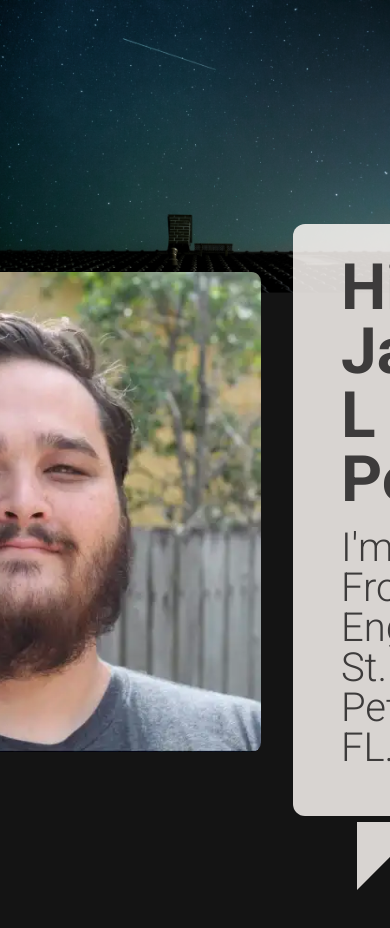
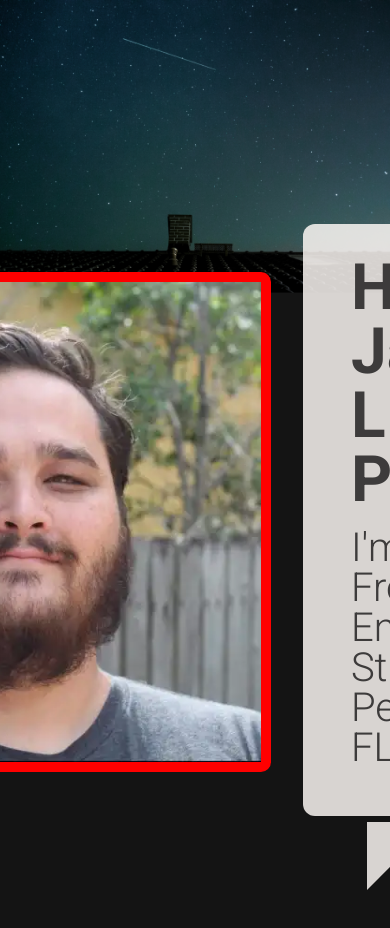
Before and after one commit to NickRyanWeber/portfolio-1, a website: page public/index.html in a window 390 px wide. Shown: the top 928 px of the page. Drawn offline with Linux system fonts and the light colour scheme.

```diff
--- a/public/screen.css
+++ b/public/screen.css
@@ -14,6 +14,9 @@
   font-family: 'Roboto', sans-serif;
   color: #3d3b3b;
   background-color: rgb(20, 20, 20);
+  /* display: flex;
+  flex-direction: column;
+  align-items: center; */
 }
 
 /* Header */
@@ -213,3 +216,8 @@
   padding: 1.5rem;
   border-radius: 50%;
 }
+
+@media (max-width: 500px) {
+  .profile-img {
+    border: 10px solid red;
+  }
```
